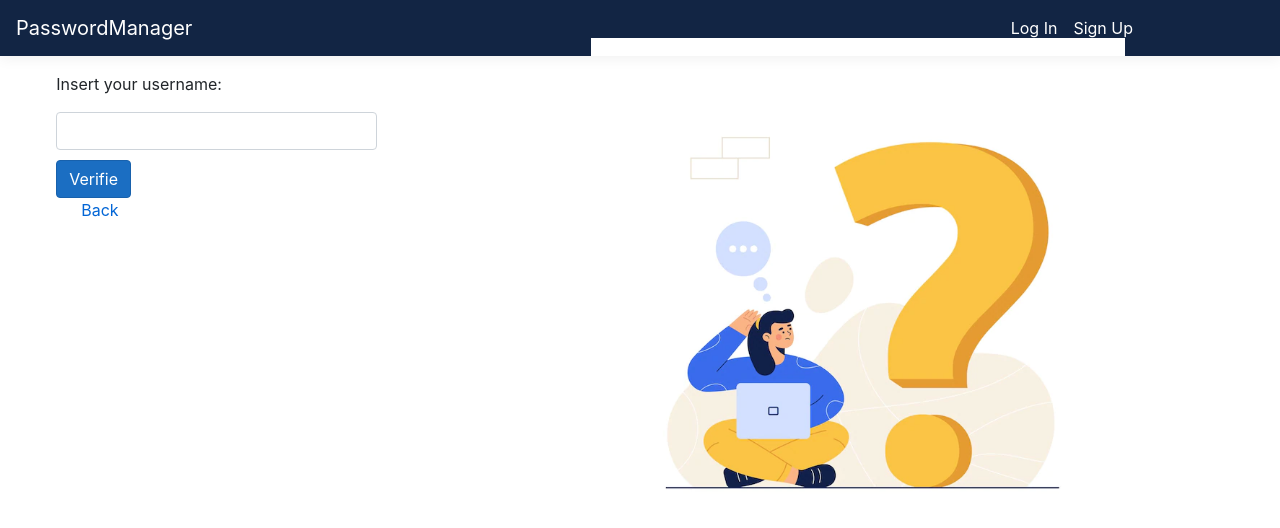
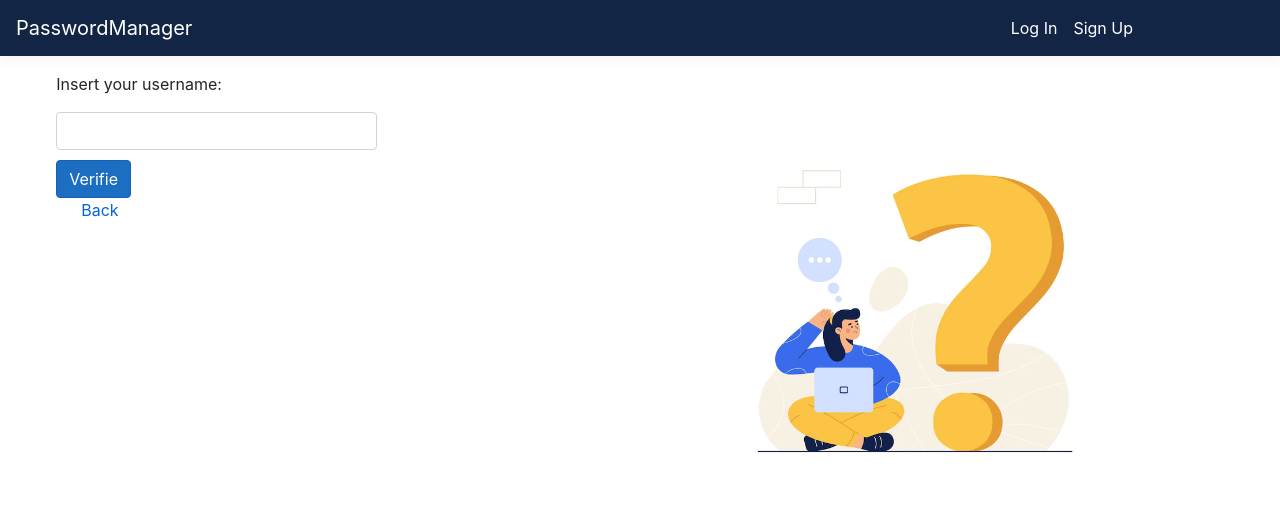
Before and after one commit to CasianovDenis/PasswordManager, a React (Create React App) app in the folder PasswordManager/ClientApp/: page /Secret in a window 1280 px wide. Shown: the top 528 px of the page. Built offline with nearby package versions, Linux system fonts and the light colour scheme.

Commit message:
Fixed bug : image are override navbar

```diff
--- a/PasswordManager/ClientApp/src/components/SecretQuestion/Secret.js
+++ b/PasswordManager/ClientApp/src/components/SecretQuestion/Secret.js
@@ -50,7 +50,7 @@ export default function Secret() {
                                     div_answer.style.display = "block";
 
                                     let image = document.getElementById('question_img');
-                                    image.style.marginTop = "-25%";
+                                    image.style.marginTop = "-20%";
 
                                     setMessage("");
                                 }
@@ -72,7 +72,7 @@ export default function Secret() {
             headers: { 'Content-Type': 'application/json' },
             body: JSON.stringify({
                 "Username": refUsername.current.value,
-                "Secret_answer": refAnswer.current.value
+                "Secret_answer": btoa(refAnswer.current.value)
             })
         };
 
@@ -83,7 +83,7 @@ export default function Secret() {
             .then((responseData) => {
 
                 //get returned data from backend and display result on displya for user
-                if (responseData.match(/\d/)) {
+                if (responseData=="Succes") {
 
 
                     var date = new Date();
@@ -100,7 +100,6 @@ export default function Secret() {
 
                     redirect.go('/Account');
                 }
-
 
 
                 else
--- a/PasswordManager/ClientApp/src/components/SecretQuestion/SecretQuestion.module.css
+++ b/PasswordManager/ClientApp/src/components/SecretQuestion/SecretQuestion.module.css
@@ -16,8 +16,8 @@
 
 .question_image{
 
-    width:50%;
-    height:50%;
+    width:40%;
+    height:40%;
     float:right;
-    margin-top:-15%;
+    margin-top:-10%;
 }
```
